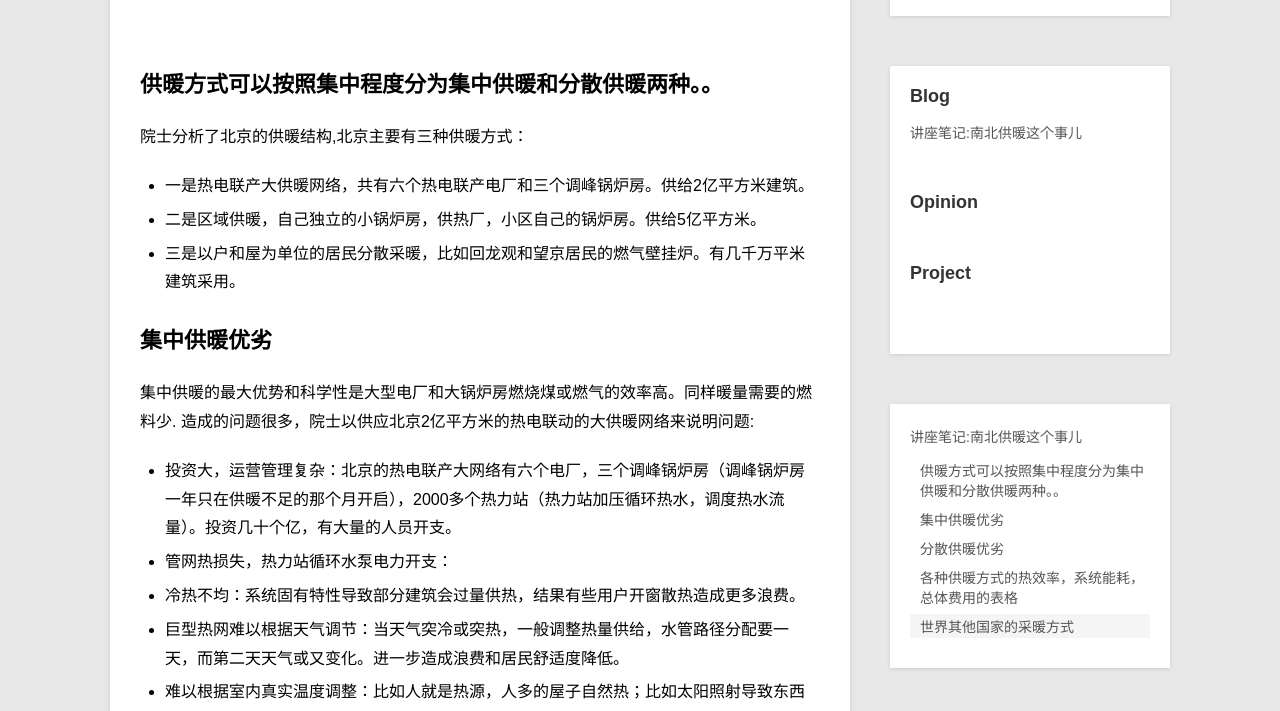
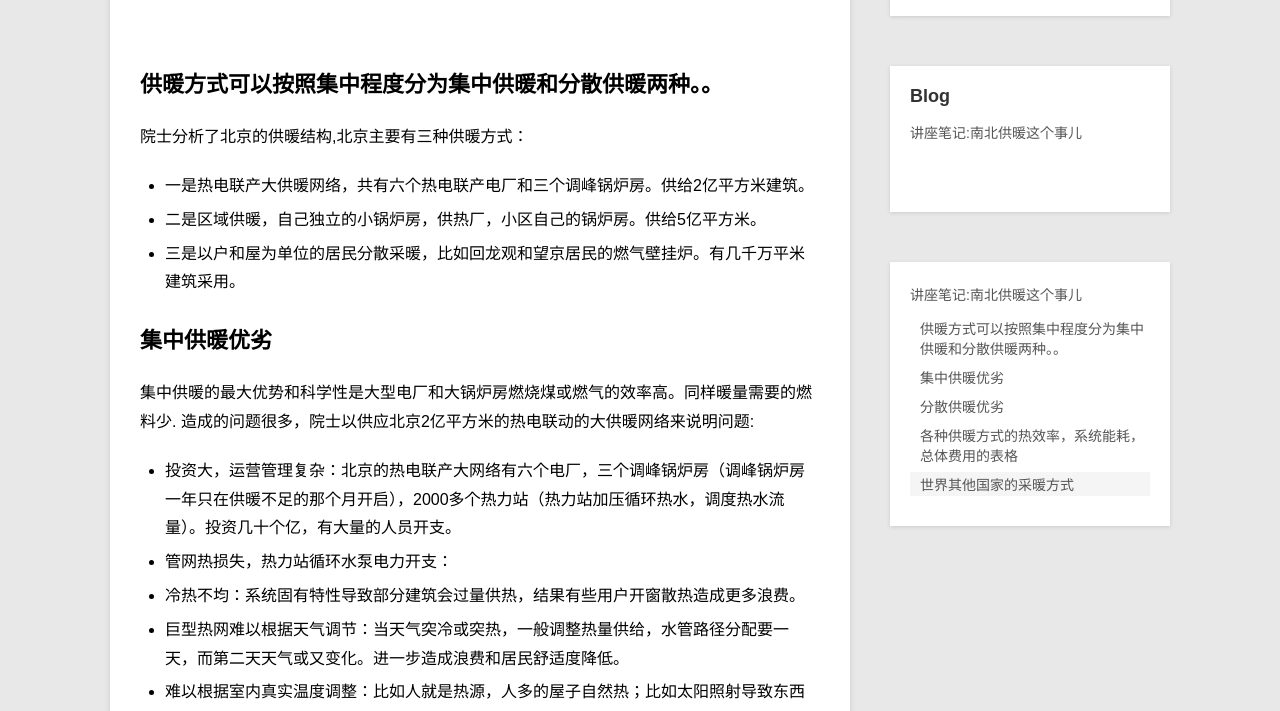
Before and after one commit to monomaniar/monomaniar.github.io, a Jekyll site: the page built from _posts/blog/2013-05-09-shoudukexuejiangtang-nanbeigongnuanbeihoudemimi.md, in a window 1280 px wide and 900 px high, cut to the strip 189-900 px from the top of the window. Built offline with Jekyll 4.4.1, drawn with Linux system fonts in a browser that asks for light colours; Markdown is read by kramdown in place of the engine named in the settings.

Commit message:
remove the opinon and project in post.html.

```diff
--- a/_layouts/post.html
+++ b/_layouts/post.html
@@ -38,20 +38,6 @@ layout: default
             <li><a href="{{ post.url }}">{{ post.title }}</a></li>
             {% endfor %}
         </ul>
-
-        <h2>Opinion</h2>
-        <ul class="artical-list">
-            {% for post in site.categories.opinion%}
-            <li><a href="{{ post.url }}">{{ post.title }}</a></li>
-            {% endfor %}
-        </ul>
-
-        <h2>Project</h2>
-        <ul class="artical-list">
-            {% for post in site.categories.project%}
-            <li><a href="{{ post.url }}">{{ post.title }}</a></li>
-            {% endfor %}
-        </ul>
     </div>
 </div>
 
```
